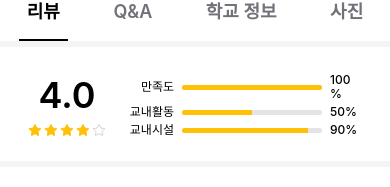
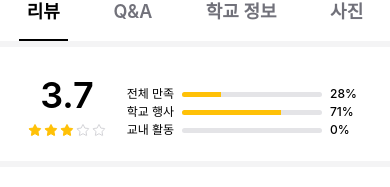
Before and after one commit to MEOGO-DSM/MEOGO_Frontend_V2, a React Native app: screen /Review in a window 390 px wide. Shown: the part 611-798 px from the top of the page. Built offline with nearby package versions, Linux system fonts and the light colour scheme.

Commit message:
edit :: 평점 및 키워드 순위 더미 수정

```diff
--- /dev/null
+++ b/src/app/dummy/starAndRanking.ts
@@ -0,0 +1,22 @@
+interface StarAndRankingType {
+  star: number;
+  tag1: { tag_name: string; percentage: number; };
+  tag2: { tag_name: string; percentage: number; };
+  tag3: { tag_name: string; percentage: number; };
+}
+
+export const starAndRanking: StarAndRankingType = {
+  "star": 3.7,
+  "tag1": {
+      "tag_name": "전체 만족",
+      "percentage": 28
+  },
+  "tag2": {
+      "tag_name": "학교 행사",
+      "percentage": 71
+  },
+  "tag3": {
+      "tag_name": "교내 활동",
+      "percentage": 0
+  }
+}
--- a/src/app/review/inquiry/page.tsx
+++ b/src/app/review/inquiry/page.tsx
@@ -7,38 +7,33 @@ import StarRating from "../../../components/StarRating";
 import { color } from "../../../styles/color";
 import ReviewBox from "../../../components/Review/ReviewBox"
 import { reviewValue } from "../../dummy/reviewValue";
-import { useNavigation } from "@react-navigation/native";
+import { starAndRanking } from "../../dummy/starAndRanking";
 
 export default function Review() {
-
-    const navigation = useNavigation()
-
-    const Data = [
-        { value: "만족도", ratio: 100 },
-        { value: "교내활동", ratio: 50 },
-        { value: "교내시설", ratio: 90 },
-    ]
 
     return (
         <Container>
             <ReviewTotalWrap>
                 <ReviewValueContent>
                     <ScopeWrap>
-                        <Font text="4.0" kind="semi36" />
-                        <StarRating num={4} isText={false} />
+                        <Font text={String(starAndRanking.star)} kind="semi36" />
+                        <StarRating num={Math.floor(starAndRanking.star)} isText={false} />
                     </ScopeWrap>
                     <GraphWrap>
-                        {Data.map(({ value, ratio }, index) => (
-                            <DataWrap key={index}>
-                                <Font text={value} kind="medium12" />
+                        {Object.entries(starAndRanking).map(([key, value]) => {
+                            if (key === 'star') return null;
+                            return (
+                                <DataWrap key={key}>
+                                    <Font text={value.tag_name} kind="medium12" />
                                     <DataBar>
-                                    <Bar width={ratio * 1.4} />
+                                        <Bar width={value.percentage * 1.4} />
                                     </DataBar>
                                     <RatioBox>
-                                    <Font text={`${ratio}%`} kind="medium12" />
+                                        <Font text={`${value.percentage}%`} kind="medium12" />
                                     </RatioBox>
                                 </DataWrap>
-                        ))}
+                            );
+                        })}
                     </GraphWrap>
                 </ReviewValueContent>
             </ReviewTotalWrap>
@@ -59,20 +54,15 @@ export default function Review() {
                 </TopWrap>
 
                 <ReviewListWrap>
-                    {reviewValue ? (
-                        reviewValue.reviews.length > 0 ? (
+                    {reviewValue && reviewValue.reviews.length > 0 ? (
                         reviewValue.reviews.map((value) => (
-                                <ReviewBox
-                                    key={value.id}
-                                    {...value}
-                                />
+                            <ReviewBox key={value.id} {...value} />
                         ))
                     ) : (
                         <NoReviewWrap>
                             <Font text="아직 리뷰가 없어요!" kind="medium16" />
                         </NoReviewWrap>
-                        )
-                    ) : null}
+                    )}
                 </ReviewListWrap>
             </UserReviewWrap>
         </Container>
```
Lines whose indentation alone changed are shown as unchanged.
